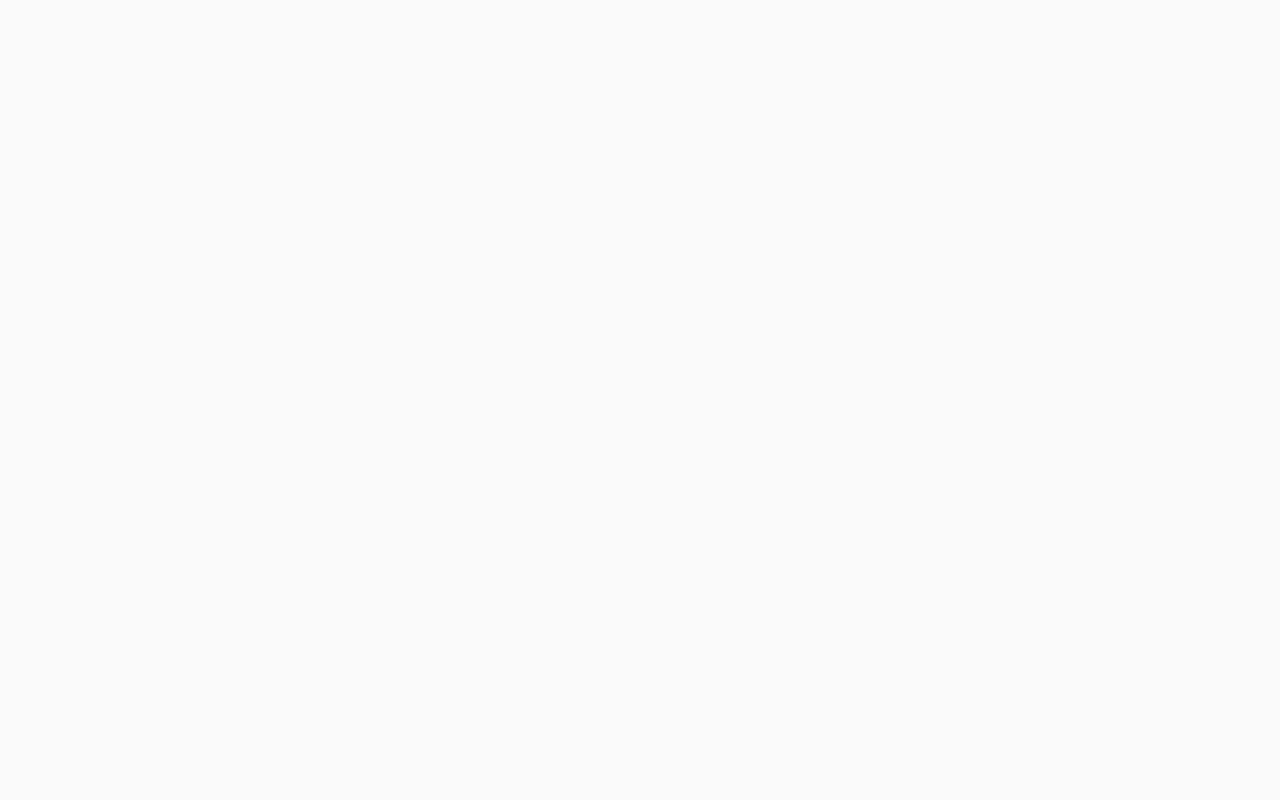
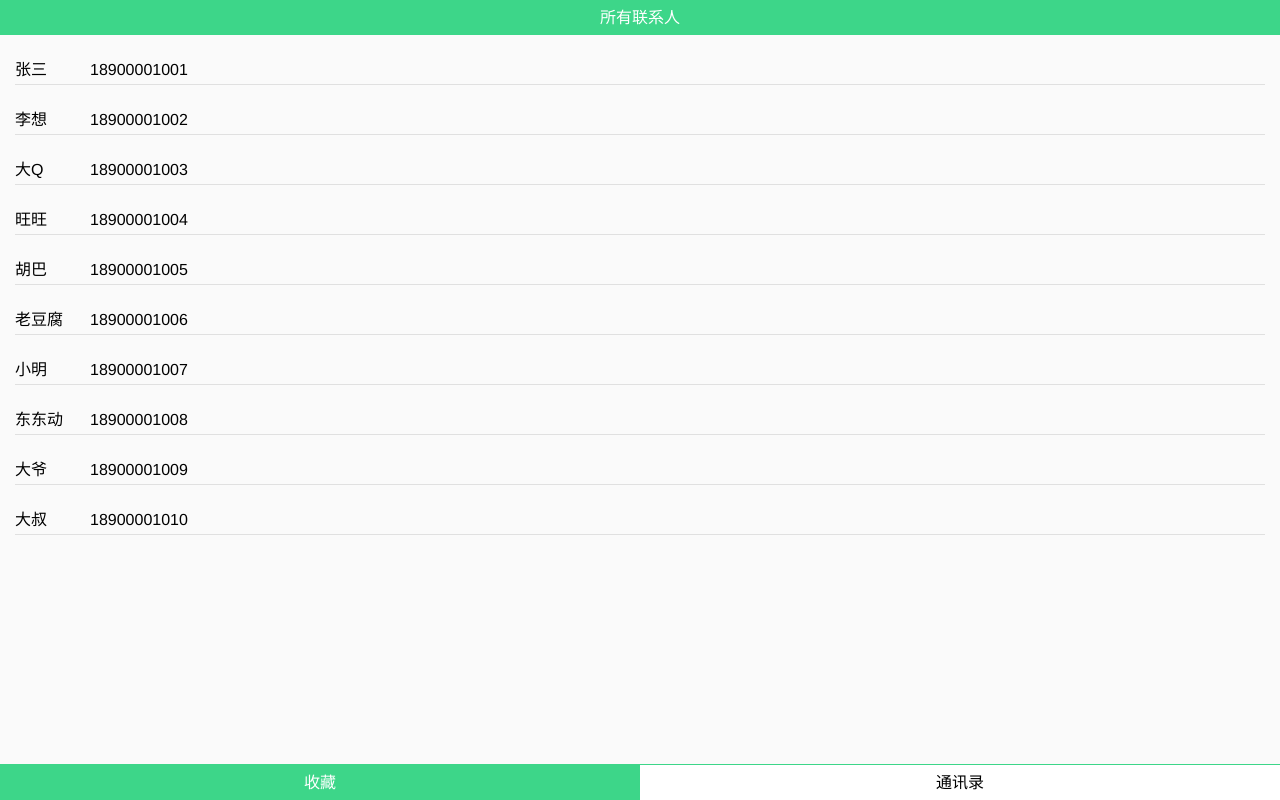
Before and after one commit to Mrchangchang/angular-contacts, an Angular app: page /collection in a window 1280 px wide. Before the commit this address led to /. Built offline with nearby package versions, Linux system fonts and the light colour scheme.

Commit message:
收藏页面

```diff
--- a/src/app/app.module.ts
+++ b/src/app/app.module.ts
@@ -12,6 +12,7 @@ import { EditComponent } from "./edit"
 import { ContactService,HeaderComponent,UtilService,BtnClickDirective  } from "./shared";
 import { FooterComponent} from "./shared/footer.component";
 import { DetailComponent } from "./detail";
+import { CollectionComponent} from "./collection/collection.component"
 
 @NgModule({
   declarations: [
@@ -22,7 +23,8 @@ import { DetailComponent } from "./detail";
     FooterComponent,
     DetailComponent,
     EditComponent,
-    BtnClickDirective
+    BtnClickDirective,
+    CollectionComponent
   ],
   imports: [
     BrowserModule,
--- a/src/app/app.routes.ts
+++ b/src/app/app.routes.ts
@@ -3,6 +3,7 @@ import { Routes} from '@angular/router';
 import { ListComponent } from './list';
 import { DetailComponent } from "./detail";
 import {EditComponent } from "./edit/edit.component"
+import {CollectionComponent} from "./collection/collection.component"
 
 export const rootRouterConfig: Routes = [
   {
@@ -21,5 +22,9 @@ export const rootRouterConfig: Routes = [
   {
     path: "edit",
     component: EditComponent
+  },
+  {
+    path: 'collection',
+    component: CollectionComponent
   }
 ];
--- /dev/null
+++ b/src/app/collection/collection.component.css
@@ -0,0 +1,51 @@
+h3.collection-header{
+  height: 35px;
+  line-height: 35px;
+  font-size: 16px;
+  color: #ffffff;
+  text-align: center;
+  background-color: #3DD689;
+}
+h3.no-collection{
+  position: absolute;
+  top: 40%;
+  left: 50%;
+  transform: translate(-50%,-50%);
+  font-size: 18px;
+}
+h3.collection-header{
+  text-align: center;
+  font-size: 16px;
+  color: #ffffff;
+  line-height: 35px;
+  background-color: #3DD689;
+}
+.my-collection{
+  position: absolute;
+  top: 35px;
+  left: 0;
+  right: 0;
+  bottom: 40px;
+  padding: 0 15px;
+  overflow: scroll;
+}
+.my-collection li{
+  height: 50px;
+  border-bottom: 1px solid #E0E0E0;
+}
+.my-collection li a{
+  line-height: 30px;
+  display: block;
+  padding-top: 20px;
+  text-decoration: none;
+}
+.my-collection li a label{
+  width: 75px;
+  font-size: 16px;
+  color: #000000;
+  display: inline-block;
+}
+.my-collection li a span{
+  font-size: 16px;
+  color: #000000;
+}
--- /dev/null
+++ b/src/app/collection/collection.component.html
@@ -0,0 +1,10 @@
+<my-header title="所有联系人" ></my-header>
+<h3 *ngIf="collections.length == 0" class="no-collection">没有收藏</h3>
+<ul class="my-collection">
+  <li *ngFor="let collection of collections">
+    <a [routerLink]="['/list', collection.id]">
+      <label>{{collection.name}}</label><span>{{collection.telNum}}</span>
+    </a>
+  </li>
+</ul>
+<my-footer></my-footer>
--- /dev/null
+++ b/src/app/collection/collection.component.ts
@@ -0,0 +1,35 @@
+import { Component,OnInit } from "@angular/core";
+import { ContactService} from "../shared/contact.server"
+
+@Component({
+  selector: "call-record",
+  templateUrl: "./collection.component.html",
+  styleUrls: ['./collection.component.css']
+})
+
+export class CollectionComponent implements OnInit{
+  collections: any = [];
+  contacts: any = {};
+
+  constructor(private _contactService: ContactService) {}
+
+  getCollectionContact () {
+    let ss_contacts = sessionStorage.getItem('contacts');
+    if (ss_contacts) {
+      this.contacts = JSON.parse(ss_contacts);
+      for (let i =0; i<this.contacts.length; i++) {
+        if (this.contacts[i].collection == 1) {
+          this.collections.push(this.contacts[i]);
+        }
+      }
+    } else {
+      this._contactService.getContactsData().subscribe(data => {
+        this.collections = data;
+      })
+    }
+  }
+
+  ngOnInit () {
+    this.getCollectionContact();
+  }
+}
```
